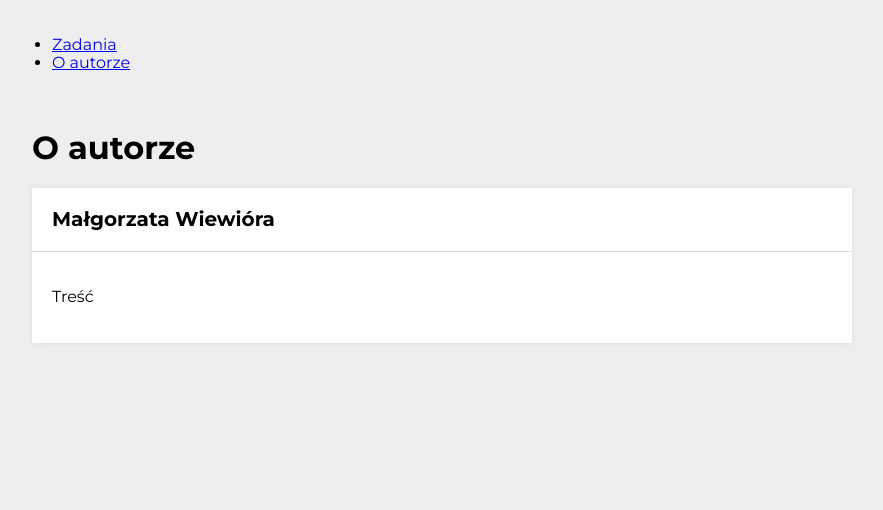
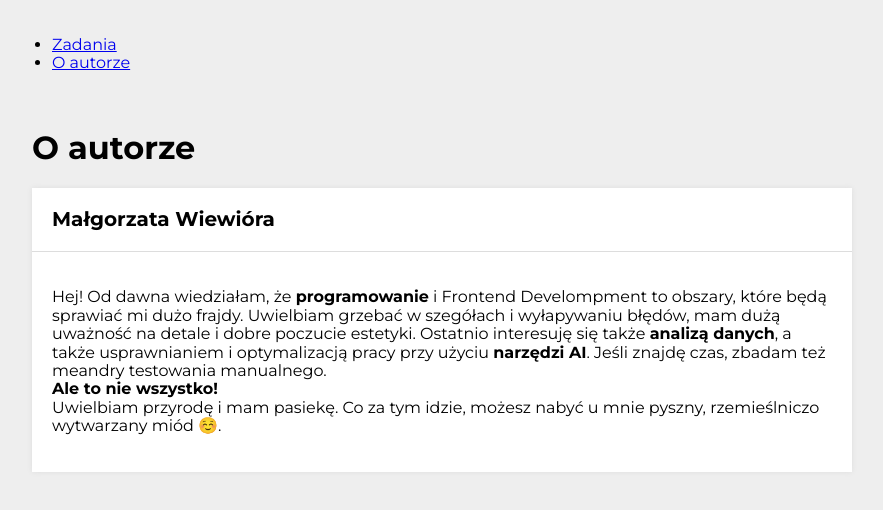
Before and after one commit to mg-wiewiora/to-do-list-react, a React (Create React App) app: page /autor in a window 1280 px wide. Shown: the top 510 px of the page, without its empty margins (198-1081 px from the left). Built offline with nearby package versions, Linux system fonts and the light colour scheme.

Commit message:
text added in Author

```diff
--- a/src/features/author/Author.js
+++ b/src/features/author/Author.js
@@ -10,9 +10,20 @@ function Author() {
       <Section
         title="Małgorzata Wiewióra"
         content={
-          <>
-            <p>Treść</p>
-          </>
+          <p>
+            Hej! Od dawna wiedziałam, że <b>programowanie</b> i Frontend
+            Develompment to obszary, które będą sprawiać mi dużo frajdy.
+            Uwielbiam grzebać w szegółach i wyłapywaniu błędów, mam dużą
+            uważność na detale i dobre poczucie estetyki. Ostatnio interesuję
+            się także <b>analizą danych</b>, a także usprawnianiem i
+            optymalizacją pracy przy użyciu <b>narzędzi AI</b>. Jeśli znajdę
+            czas, zbadam też meandry testowania manualnego.
+            <br />
+            <strong>Ale to nie wszystko!</strong>
+            <br />
+            Uwielbiam przyrodę i mam pasiekę. Co za tym idzie, możesz nabyć u
+            mnie pyszny, rzemieślniczo wytwarzany miód ☺️.
+          </p>
         }
       />
     </Container>
```
